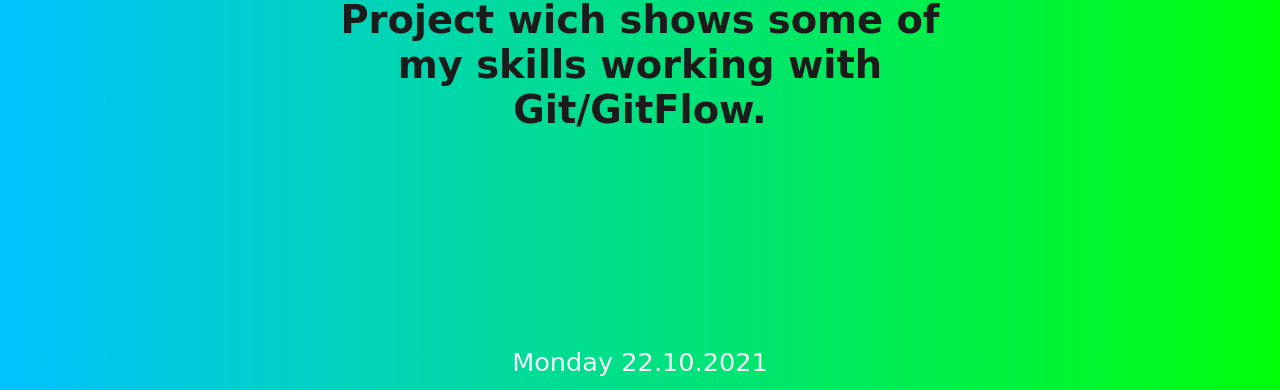
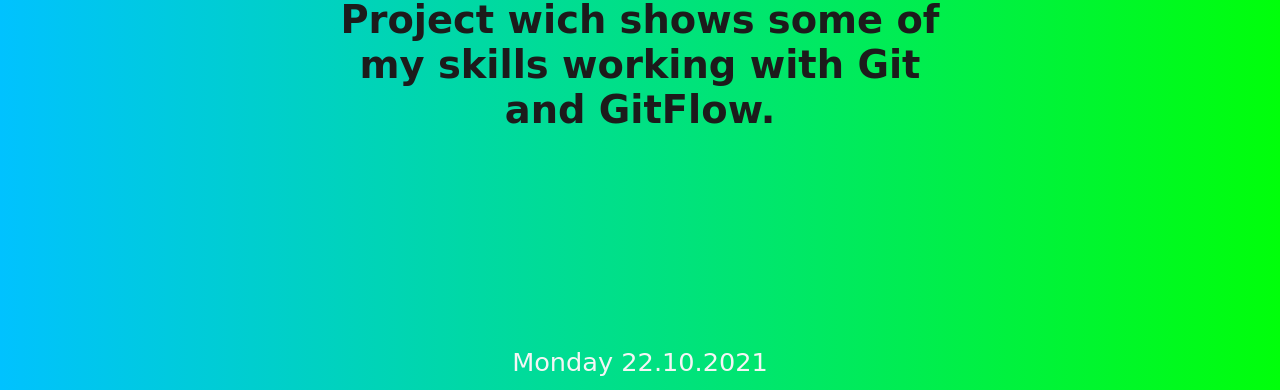
Before and after one commit to Kepitss/GitFlow-project, a plain HTML site: page index.html in a window 1280 px wide. Shown: the part 410-800 px from the top of the page. Drawn offline with Linux system fonts and the light colour scheme; a web font is replaced by a local one.

Commit message:
fix: Fix typo in hero component description

```diff
--- a/index.html
+++ b/index.html
@@ -12,7 +12,7 @@
 	<body>
 		<div class="hero-container">
 			<h1>GitFlow Project</h1>
-      <h3>Project wich shows some of my skills working with Git/GitFlow.</h3>
+			<h3>Project wich shows some of my skills working with Git and GitFlow.</h3>
 
 			<div class="hero-date">
 				<span class="day"></span>
```
Lines whose indentation alone changed are shown as unchanged.
